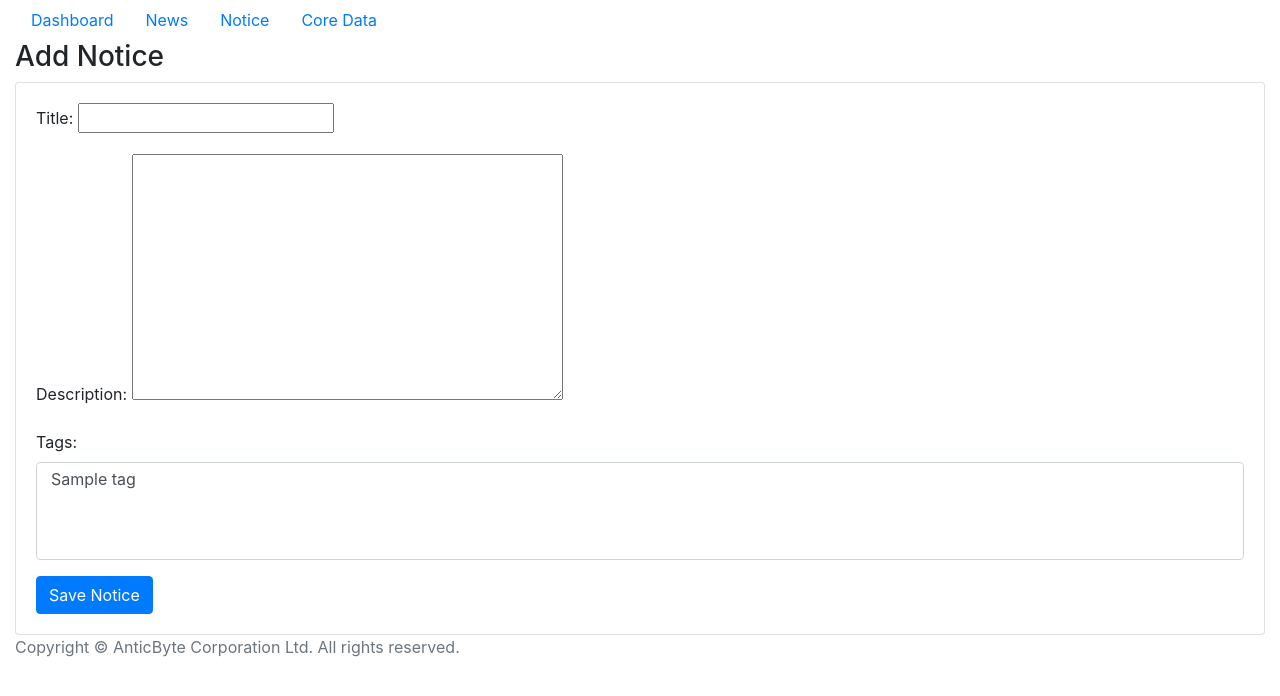
After one commit to kawserraihan/News-Notice, a Django app: page /notices/add in a window 1280 px wide. The commit adds this page. Shown: the top 696 px of the page. Run offline with Django 4.2, Linux system fonts and the light colour scheme; a user stored in the database is signed in; tables that the repository leaves empty hold one stand-in row (values such as "Sample post"); some libraries are stand-ins or nearby versions.

Commit message:
notice api init

```diff
--- a/apis/urls.py
+++ b/apis/urls.py
@@ -8,5 +8,7 @@ urlpatterns = [
 
     path('news/', api_view.NewsAll.as_view()),
 
+    path('notices/', api_view.NoticesAll.as_view()),
+
 
 ]
--- a/info/admin.py
+++ b/info/admin.py
@@ -18,7 +18,10 @@ class UserAdmin(admin.ModelAdmin):
     list_display = ('username','password')
 
 class NewsAdmin(admin.ModelAdmin):
-    list_display = ('title', 'description', 'image')
+    list_display = ('title', 'description', 'image', )
+
+class NoticeAdmin(admin.ModelAdmin):
+    list_display = ('title', 'description',)
 
 
 
@@ -26,3 +29,4 @@ admin.site.register(Department, DepartmentAdmin)
 admin.site.register(Day, DayAdmin)
 admin.site.register(CustomUser, UserAdmin)
 admin.site.register(News, NewsAdmin)
+admin.site.register(Notice, NoticeAdmin)
--- a/info/forms.py
+++ b/info/forms.py
@@ -50,3 +50,8 @@ class NewsForm(forms.ModelForm):
     class Meta:
         model = News
         fields = ['title', 'description', 'image', 'tags']
+
+class NoticeForm(forms.ModelForm):
+    class Meta:
+        model = Notice
+        fields = ['title','description', 'posted_by','tags']
--- a/info/models.py
+++ b/info/models.py
@@ -99,7 +99,17 @@ class News(models.Model):
     title = models.CharField(max_length=200)
     description = models.TextField()
     image = models.ImageField(upload_to='news_images/', null = True, blank = True)
-    tags = models.ManyToManyField(Tag, null = True, blank = True)
+    tags = models.ManyToManyField(Tag)
 
     def __str__(self):
         return self.title
+
+class Notice(models.Model):
+    title = models.CharField(max_length = 100)
+    description = models.CharField(max_length = 400)
+    posted_by = models.ForeignKey(CustomUser, on_delete=models.SET_NULL, null=True, blank=True)
+    created_date = models.DateTimeField(auto_now_add=True)
+    tags = models.ManyToManyField(Tag)
+
+    def __str__(self):
+        return self.title
--- a/info/templates/index.html
+++ b/info/templates/index.html
@@ -59,6 +59,12 @@
             <a class="nav-link" href="{% url 'news' %}">
               <i class="icon-grid menu-icon"></i>
               <span class="menu-title">News</span>
+            </a>
+          </li>
+          <li class="nav-item">
+            <a class="nav-link" href="{% url 'notices' %}">
+              <i class="icon-grid menu-icon"></i>
+              <span class="menu-title">Notice</span>
             </a>
           </li>
 
--- /dev/null
+++ b/info/templates/modules/add/notice.html
@@ -0,0 +1,46 @@
+{% extends 'index.html' %}
+{% block content %}
+{% load static %}
+
+<div class="page-header">
+    <h3 class="page-title">Add Notice</h3>
+</div>
+
+<div class="row">
+    <div class="col-12">
+        <div class="card">
+            <div class="card-body">
+                <form method="post" enctype="multipart/form-data">
+                    {% csrf_token %}
+
+                    <div class="form-group">
+                        <label for="{{ form.title.id_for_label }}">Title:</label>
+                        {{ form.title }}
+                    </div>
+
+                    <div class="form-group">
+                        <label for="{{ form.description.id_for_label }}">Description:</label>
+                        {{ form.description }}
+                    </div>
+
+                    <div class="form-group">
+                        <label for="{{ form.tags.id_for_label }}">Tags:</label>
+                        <select name="{{ form.tags.name }}" id="{{ form.tags.id_for_label }}" class="form-control" multiple>
+                            {% for tag in tags %}
+                                <option value="{{ tag.id }}" {% if tag in form.tags.value %}selected{% endif %}>
+                                    {{ tag.name }}
+                                </option>
+                            {% endfor %}
+                        </select>
+                    </div>
+
+                    <button type="submit" class="btn btn-primary">Save Notice</button>
+                </form>
+            </div>
+        </div>
+    </div>
+</div>
+
+<script src="https://code.jquery.com/jquery-3.6.0.min.js"></script>
+
+{% endblock %}
--- a/info/urls.py
+++ b/info/urls.py
@@ -42,5 +42,8 @@ urlpatterns = [
     path('news/edit/<int:news_id>/', views.EditNews, name='edit_news'),
     path('news/delete/<int:id>/', views.DeleteNews, name = 'delete_news'),
 
+    path('notices/', views.NoticeList, name = 'notices'),
+    path('notices/add', views.AddNotice, name='addnotice'),
+
 
 ]
--- a/info/views.py
+++ b/info/views.py
@@ -579,3 +579,41 @@ def DeleteNews(request, id):
     else:
         print(f"Received a {request.method} request instead of a POST request.")
         return HttpResponseBadRequest("Invalid Request")
+
+
+
+#---------------------------------------------------------------------------------------------
+#------------------------------------------ Notice List --------------------------------------
+#---------------------------------------------------------------------------------------------
+def NoticeList(request):
+
+    # Your view logic here
+    noticelist = Notice.objects.all()
+    form = NoticeForm()
+
+    context = {
+        'notice': noticelist,
+        'form': form
+    }
+
+    return render(request, 'modules/list/notice.html', context)
+
+#---------------------------------------------------------------------------------------------
+#------------------------------------------ Add Notice --------------------------------------
+#---------------------------------------------------------------------------------------------
+@login_required
+def AddNotice(request):
+
+    form = NoticeForm()
+    tags = Tag.objects.all()
+
+    if request.method == 'POST':
+        form = NoticeForm(request.POST)
+
+        if form.is_valid():
+            form.save()
+
+            return redirect('notices')
+    else:
+        form = NewsForm()
+    return render(request, 'modules/add/notice.html', {'form': form, 'tags': tags})
```
Also changed, not shown: apis/serializers.py (+24 -0 lines), apis/views.py (+8 -0 lines), info/templates/modules/list/notice.html (added, +113 -0 lines), info/migrations/0002_notice.py (added), info/migrations/0003_alter_news_tags_alter_notice_tags.py (added).
